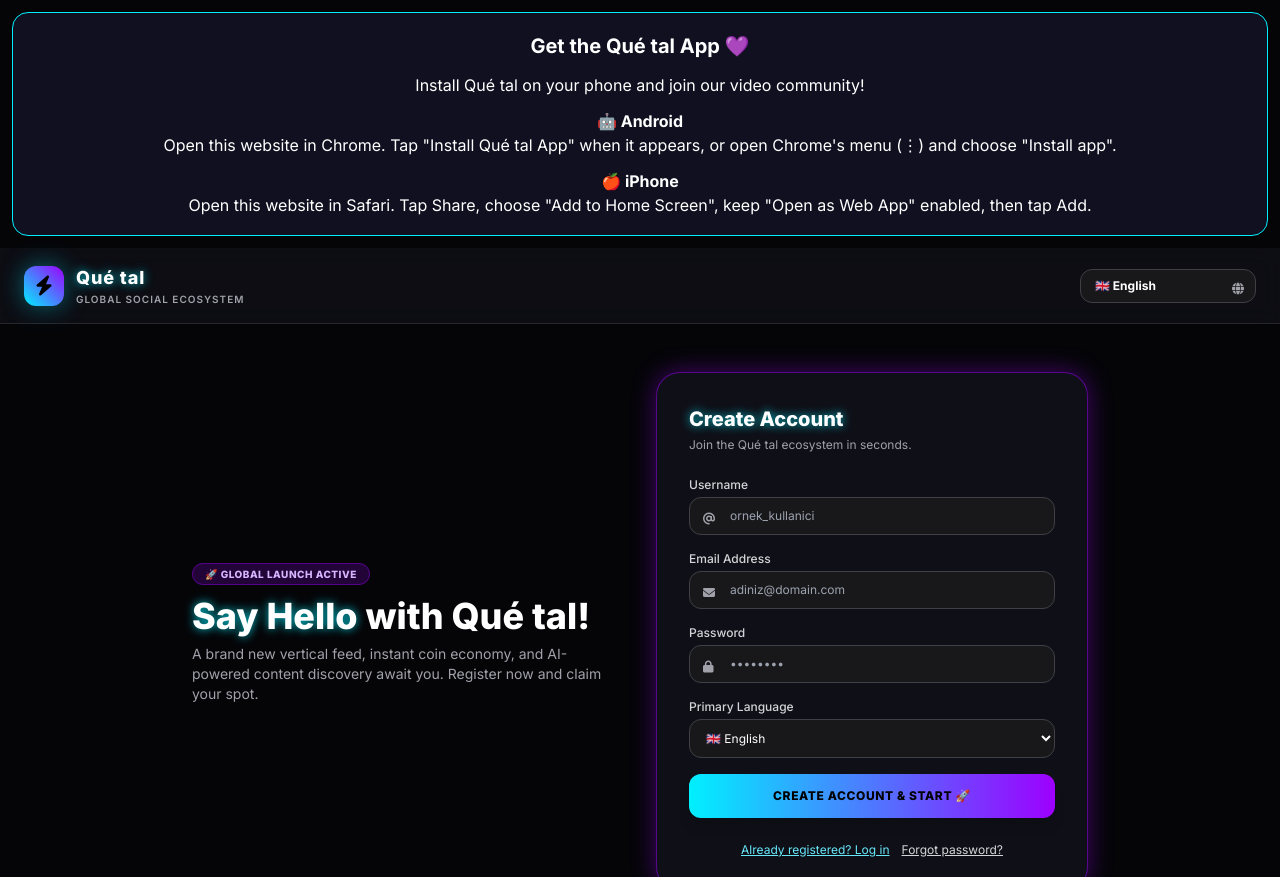
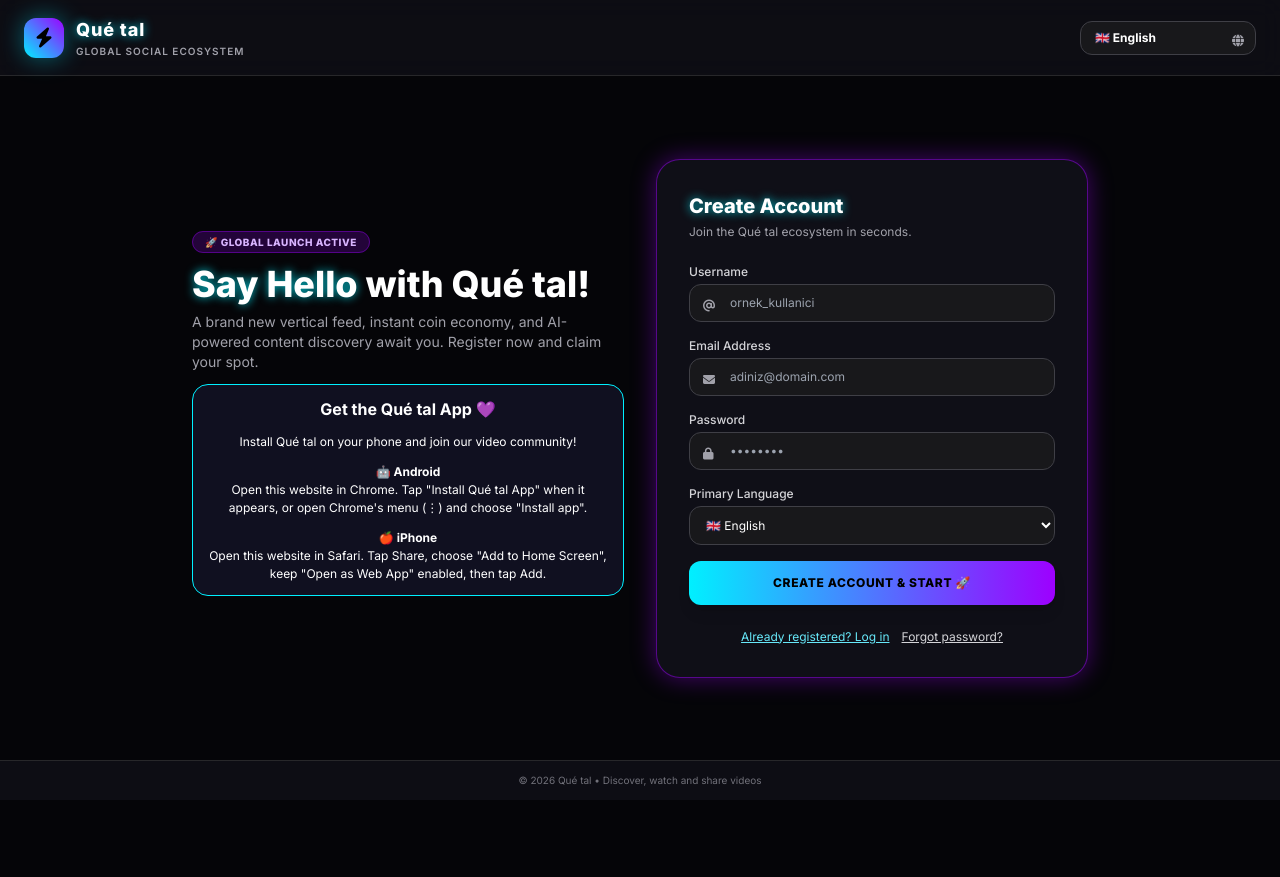
Before and after one commit to quetalofficial/Quetalofficial-, a plain HTML site: page index.html in a window 1280 px wide. Shown: the top 877 px of the page. After the commit the page ends 800 px from the top, so only its background shows below. Drawn offline with nearby package versions, Linux system fonts and the light colour scheme.

Commit message:
Add installation guide script to index.html

```diff
--- a/index.html
+++ b/index.html
@@ -259,6 +259,23 @@
                     </p>
                 </div>
             </div>
+             <script>
+(function () {
+  const guide = document.getElementById('quetal-install-guide');
+  const registration = document.getElementById('view-registration');
+  const welcome = registration.querySelector('.space-y-6');
+
+  if (guide && welcome) {
+    welcome.appendChild(guide);
+    guide.style.display = 'block';
+    guide.style.padding = '12px';
+    guide.style.margin = '12px 0';
+    guide.style.fontSize = '12px';
+    guide.querySelector('h2').style.fontSize = '16px';
+  }
+})();
+</script>
+
 
             <!-- Right Column: Registration Form -->
             <div class="bg-cardbg border border-neonpurple/50 rounded-3xl p-6 lg:p-8 neon-glow-purple relative">
```
